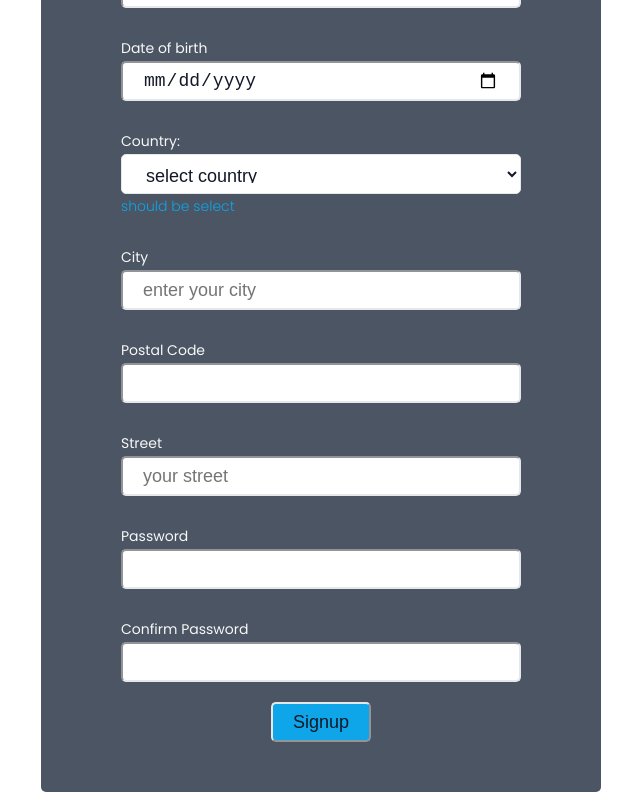
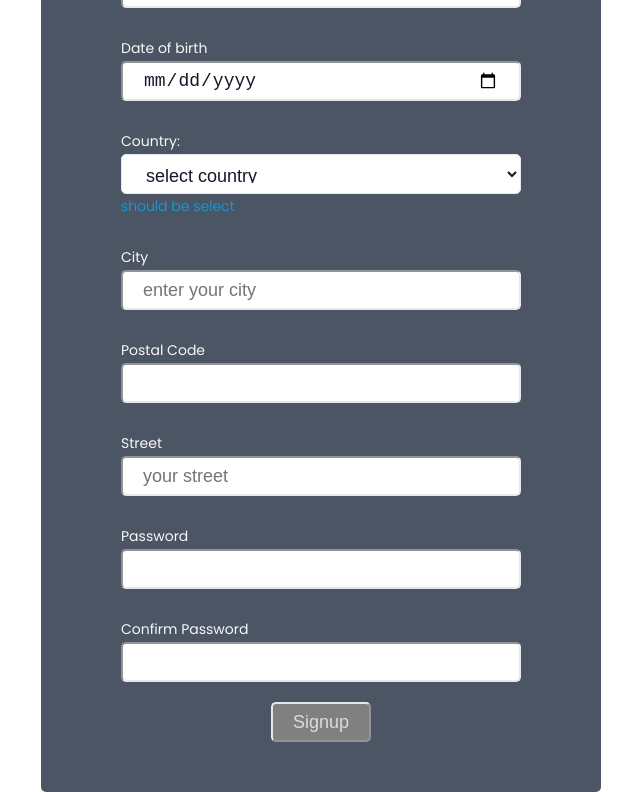
Before and after one commit to peregreenus/DEVS-eCommerce-App, a React app: page /signup in a window 1280 px wide. Shown: the part 389-1181 px from the top of the page, without its empty margins (319-959 px from the left). Built offline with nearby package versions, Linux system fonts and the light colour scheme.

Commit message:
feat: button is disabled until form not valid

```diff
--- a/src/data/utils/validate-signup-form.ts
+++ b/src/data/utils/validate-signup-form.ts
@@ -49,7 +49,7 @@ function validationField(fieldName: string, fieldValue: string): string {
     }
   }
   if (fieldName === 'city') {
-    const requirements = /^[A-Za-z0-9]{3,16}$/;
+    const requirements = /^[A-Za-z0-9-]{3,16}$/;
     if (!requirements.test(fieldValue)) {
       returnValue = 'errorCity';
     } else {
@@ -81,16 +81,15 @@ function validationField(fieldName: string, fieldValue: string): string {
       returnValue = 'cleanErrorPostalCode';
     }
   }
-
-  // if (fieldName === 'country') {
-  //   if (!fieldValue) {
-  //     returnValue = 'errorCountry';
-  //     console.log(fieldValue);
-  //   } else {
-  //     returnValue = 'cleanErrorCountry';
-  //     console.log(fieldValue);
-  //   }
-  // }
+  if (fieldName === 'country') {
+    if (!fieldValue) {
+      returnValue = 'errorCountry';
+      console.log(fieldValue);
+    } else {
+      returnValue = 'cleanErrorCountry';
+      console.log(fieldValue);
+    }
+  }
   return returnValue;
 }
 
--- a/src/view/components/signup/signup-form.css
+++ b/src/view/components/signup/signup-form.css
@@ -6,6 +6,7 @@
   background-color: var(--default-bg-color);
   color: var(--primary-text-color);
   border-color: var(--border-color);
+  cursor: text;
 }
 .error-span {
   color: var(--accent-color);
@@ -52,5 +53,11 @@
     background-color: var(--accent-color);
     color: var(--primary-text-color);
     border-color: var(--border-color);
+    cursor: pointer;
+  }
+  .btn-signup:disabled {
+    cursor: not-allowed;
+    background-color: grey;
+    color: gainsboro;
   }
 }
--- a/src/view/components/signup/signup-form.tsx
+++ b/src/view/components/signup/signup-form.tsx
@@ -1,6 +1,6 @@
 /* eslint-disable prettier/prettier */
 /* eslint-disable no-console */
-import React, { ChangeEvent, FormEvent, useState } from 'react';
+import React, { ChangeEvent, FormEvent, useEffect, useState } from 'react';
 import './signup-form.css';
 import { RegistrationFieldsType } from '../../../data/types/registration-type';
 import validationField from '../../../data/utils/validate-signup-form';
@@ -43,7 +43,37 @@ function FormSingup(props: IFormProps) {
   const [passwordWrong, setPasswordWrong] = useState(false);
   const [confirmError, setConfirmError] = useState('should not be a empty!');
   const [confirmWrong, setConfirmWrong] = useState(false);
+  const [formValid, setFormValid] = useState(false);
 
+  useEffect(() => {
+    if (
+      birthdayError ||
+      emailError ||
+      passwordError ||
+      countryError ||
+      firstNameError ||
+      lastNameError ||
+      confirmError ||
+      postalCodeError ||
+      cityError ||
+      streetError
+    ) {
+      setFormValid(false);
+    } else {
+      setFormValid(true);
+    }
+  }, [
+    birthdayError,
+    emailError,
+    passwordError,
+    countryError,
+    firstNameError,
+    lastNameError,
+    confirmError,
+    postalCodeError,
+    cityError,
+    streetError
+  ]);
   const { onSubmit } = props;
 
   const handleDropdownChange = (e: ChangeEvent<HTMLSelectElement>) => {
@@ -319,7 +349,7 @@ function FormSingup(props: IFormProps) {
           />
           {confirmWrong && confirmError && <span className="error-span">{confirmError}</span>}
         </label>
-        <button type="submit" className="button btn-signup">
+        <button disabled={!formValid} type="submit" className="button btn-signup">
           Signup
         </button>
       </form>
```
